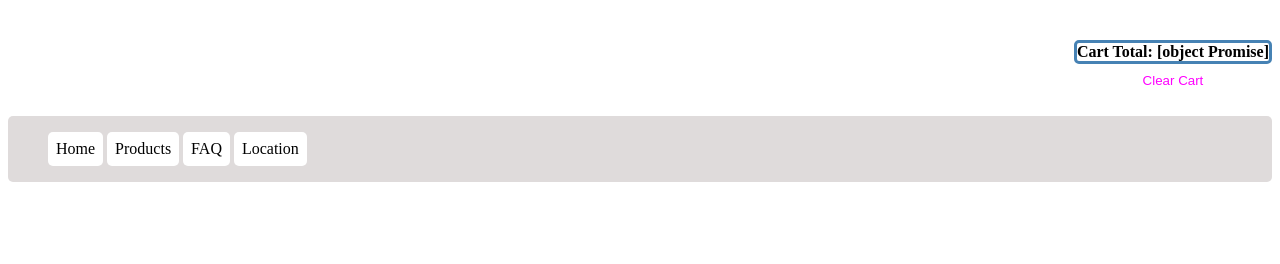
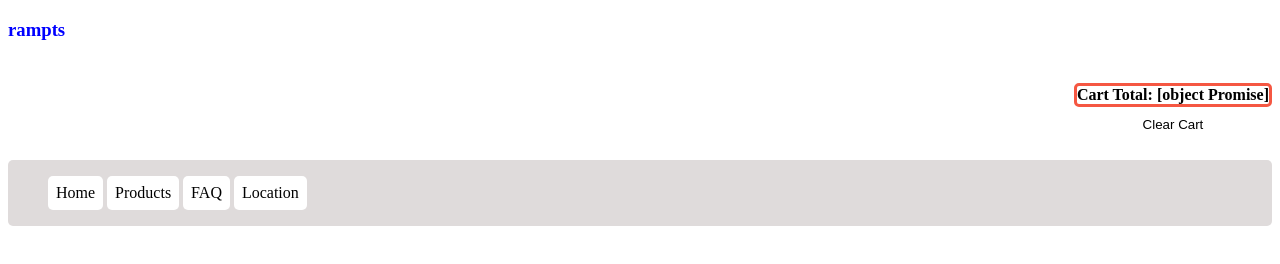
Before and after one commit to ccthatsme/rumiswebsite, a website: page index.html in a window 1280 px wide. Shown: the part 142-406 px from the top of the page. Drawn offline with Linux system fonts and the light colour scheme; no server answers.

Commit message:
clear cart synchonrized across all pages, and more cart componenet work

```diff
--- a/cart.js
+++ b/cart.js
@@ -1,9 +1,65 @@
 class Cart extends HTMLElement{
-    connectedCallback(){
-        this.attachShadow({mode:'open'})
-        this.textContent = this.getAttribute('text');
-        this.render();
+
+    constructor(){
+        super();
+        this.setAttribute('class', 'hello');
+        this.setAttribute('id', 'cart');
+        this.attachShadow({ mode: 'open' });
+
+        this.shadowRoot.innerHTML = `
+        <style>
+        #cart{
+            color: blue;
+            background-color: red;
+        }
+        </style>
+
+        <h4>
+        <slot name="this"></slot>
+        <h3 slot="this"></h3>
+
+        </h4>
+        `
     }
 
 
+
+
+    // set id(val){
+    //     if(val){
+
+    //     }
+    //     else{
+    //         this.removeAttribute('id');
+    //     }
+    // };
+
+
+    // connectedCallback(){
+    //     this.attachShadow({mode:'open'})
+    //     this.textContent = this.getAttribute('text');
+    //     this.render();
+    // }
+
+
+};
+
+this.addEventListener('click', (e) => {
+    console.log('in');
+});
+
+document.createElement('my-cart');
+
+window.customElements.define('my-cart', Cart);
+
+customElements.whenDefined('my-cart').then(() => {
+
+});
+
+const here = document.querySelector('h3');
+
+if(here.getAttribute('slot') !== null){
+    console.log(here.slot);
 }
+
+here.innerHTML = 'rampts';
--- a/index.html
+++ b/index.html
@@ -10,6 +10,10 @@
     <img id="rumiImage" src="https://rumispassion.files.wordpress.com/2019/01/cropped-rumis-1.png"/>
 
     <h1>Welcome to Rumi's Passion</h1>
+
+    <my-cart>
+      <h3 slot="this"></h3>
+    </my-cart>
 
     <div class="cartSection">
     <h4 id="cartTotal">Cart Total:  <label id="cartNumber"></label>
@@ -32,5 +36,6 @@
     <script src="script.js"></script>
         <script src="./cartTotalScript.js"></script>
         <script src="./clearCart.js"></script>
+        <script src="./cart.js"></script>
   </body>
 </html>
--- a/main.css
+++ b/main.css
@@ -5,6 +5,11 @@ h1 {
 ul {
     float: left;
 
+}
+
+#cart{
+    color: blue;
+    background-color: red;
 }
 
 li {
@@ -43,7 +48,7 @@ li:hover{
 
 #cartTotal{
     border-style: solid;
-    border-color: steelblue;
+    border-color: #f55742;
     border-radius: 5px;
     display: inline-block;
     float: right;
@@ -66,12 +71,12 @@ li:hover{
         padding: 8px;
         border-radius: 5px;
         border: none;
-        color: fuchsia;
+        color: black;
     }
 
-    #clearCart :hover{
+    #clearCart:hover{
         /* display: inline-block; */
-        background-color: red;
+        background-color: #f55742;
         border-radius: 5px;
         color: white;
         border: 5px;
--- a/productcss.css
+++ b/productcss.css
@@ -92,7 +92,7 @@ tr:hover td {
 
 #cartTotal{
 border-style: solid;
-border-color: steelblue;
+border-color: #f55742;
 border-radius: 5px;
 display: inline-block;
 float: right;
@@ -115,12 +115,12 @@ float: right;
     padding: 8px;
     border-radius: 5px;
     border: none;
-    color: fuchsia;
+    color: black;
 }
 
-#clearCart :hover{
+#clearCart:hover{
     /* display: inline-block; */
-    background-color: red;
+    background-color: #f55742;
     border-radius: 5px;
     color: white;
     border: 5px;
```
